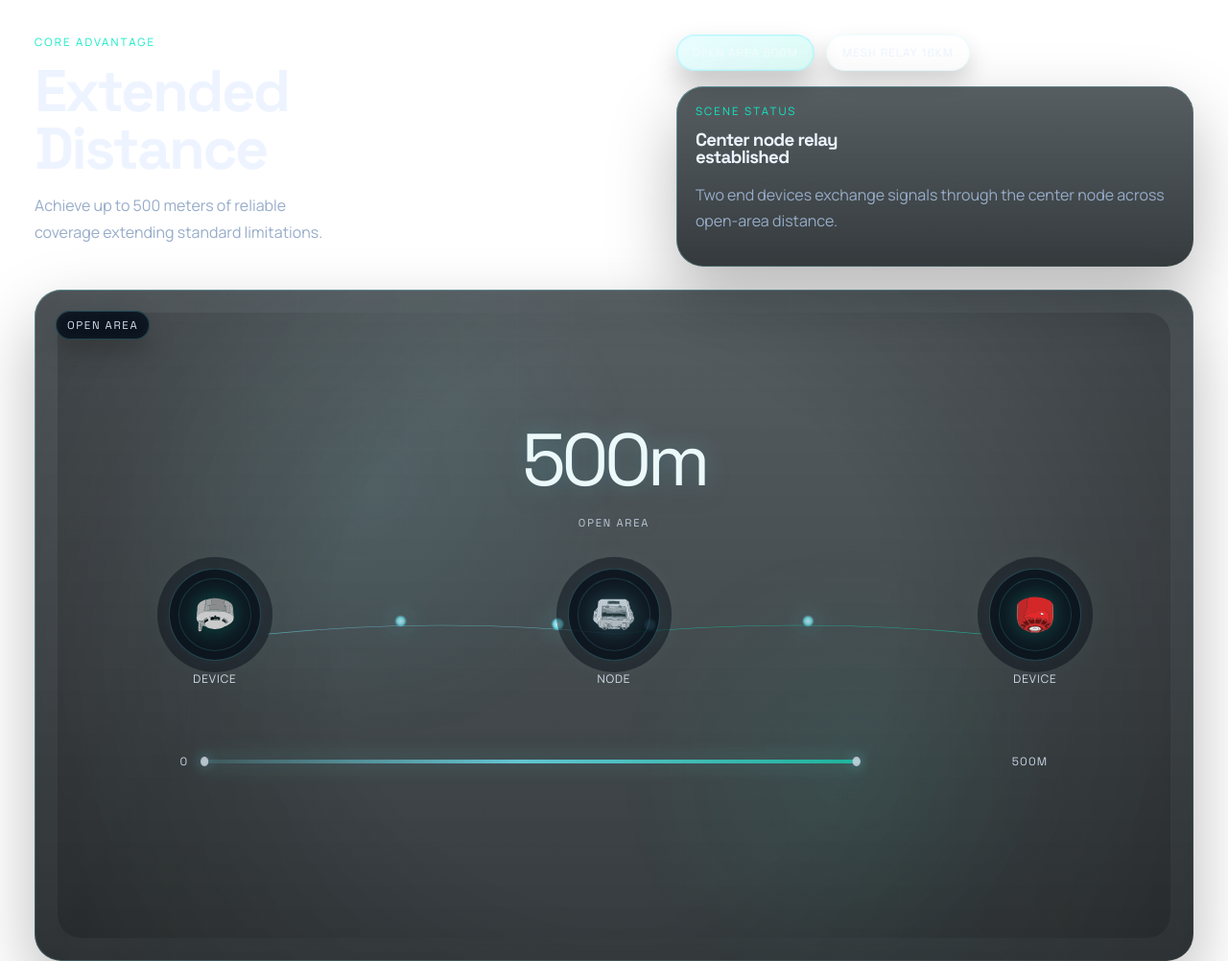
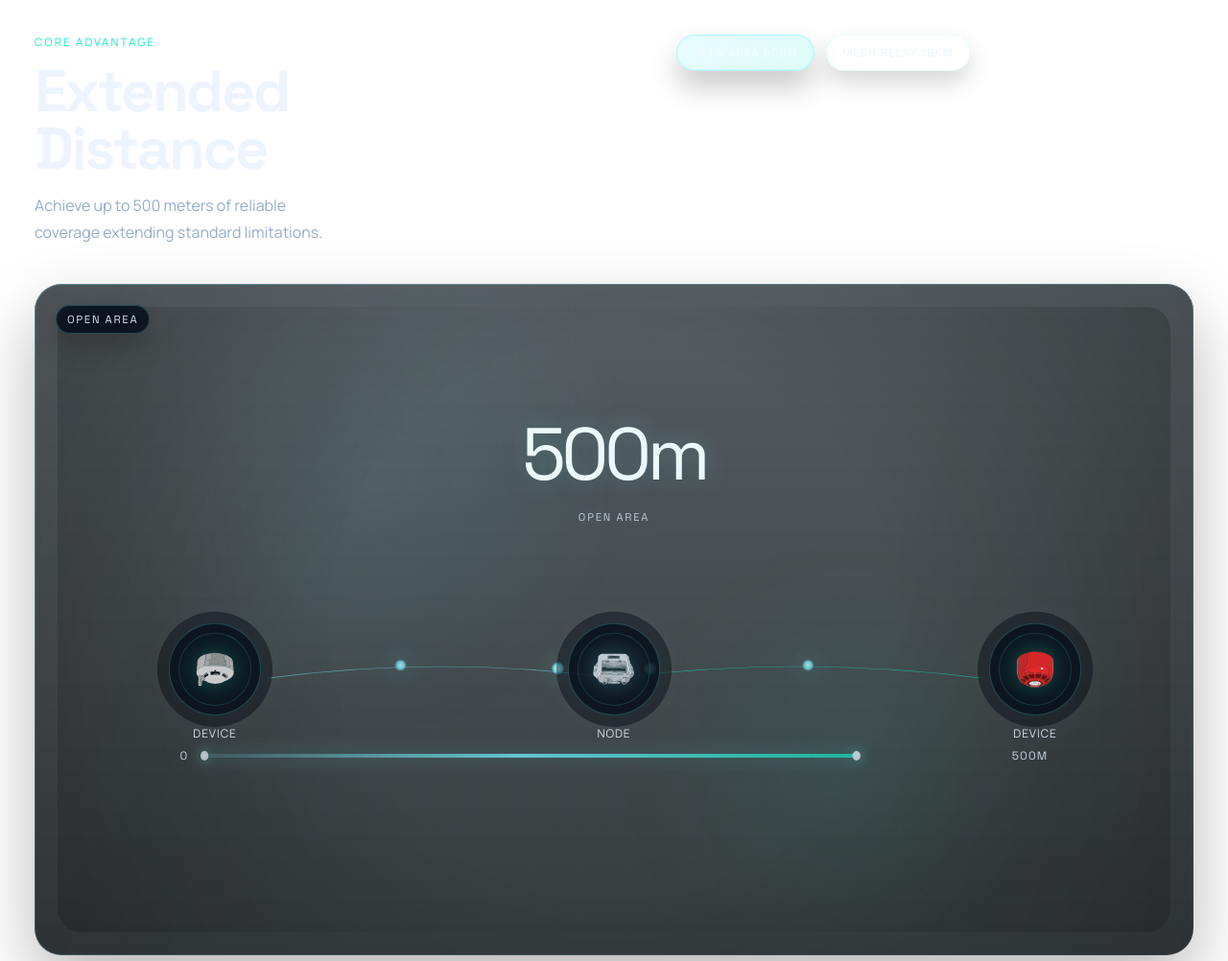
Before and after one commit to tel15675884839-byte/Mesh-System-Demonstration-PPT, a plain HTML site: page pages/distance.html in a window 1280 px wide. Shown: the top 1002 px of the page at 96% size. Drawn offline with Linux system fonts and the light colour scheme.

Commit message:
style(distance): remove status panel and deepen centered open-link arcs

```diff
--- a/css/pages/distance.css
+++ b/css/pages/distance.css
@@ -420,10 +420,14 @@
   bottom: 27%;
 }
 
+.scene-open {
+  --open-link-center-y: 58%;
+}
+
 .open-link {
   left: 0;
   right: 0;
-  top: calc(50% - 18px);
+  top: calc(var(--open-link-center-y) - 18px);
   height: 36px;
   background: none;
   box-shadow: none;
@@ -454,7 +458,7 @@
 }
 
 .pulse-open {
-  top: 50%;
+  top: var(--open-link-center-y);
   width: 14px;
   height: 14px;
   border-radius: 50%;
@@ -483,17 +487,17 @@
 
 .node-open-left-device {
   left: 10%;
-  top: 41%;
+  top: calc(var(--open-link-center-y) - (var(--node-size) / 2));
 }
 
 .node-open-node {
   left: calc(50% - (var(--node-size) / 2));
-  top: 41%;
+  top: calc(var(--open-link-center-y) - (var(--node-size) / 2));
 }
 
 .node-open-right-device {
   right: 8%;
-  top: 41%;
+  top: calc(var(--open-link-center-y) - (var(--node-size) / 2));
 }
 
 .metric-open {
@@ -904,6 +908,12 @@
     top: 42%;
   }
 
+  .node-open-left-device,
+  .node-open-node,
+  .node-open-right-device {
+    top: calc(var(--open-link-center-y) - (var(--node-size) / 2));
+  }
+
   .metric-open {
     top: 14%;
     font-size: clamp(2.4rem, 12vw, 3.4rem);
--- a/pages/distance.html
+++ b/pages/distance.html
@@ -26,11 +26,6 @@
           <button type="button" class="scene-toggle is-active" data-scene-target="open" aria-controls="distance-scene-open" aria-pressed="true">Open Area 500m</button>
           <button type="button" class="scene-toggle" data-scene-target="relay" aria-controls="distance-scene-relay" aria-pressed="false">Mesh Relay 16km</button>
         </div>
-        <div class="status-panel distance-status-panel" aria-live="polite">
-          <p class="eyebrow">Scene Status</p>
-          <h3 id="distance-status-title">Center node relay established</h3>
-          <p id="distance-status-copy">Two end devices exchange signals through the center node across open-area distance.</p>
-        </div>
       </div>
 
       <div class="visual-card distance-stage" data-scene="open" aria-label="Extended distance cinematic stage">
@@ -44,8 +39,8 @@
           </div>
           <div class="scene-link open-link" aria-hidden="true">
             <svg class="open-arc-svg" viewBox="0 0 100 24" preserveAspectRatio="none" role="presentation" aria-hidden="true">
-              <path class="open-arc-path open-arc-path-left" d="M 19 18 Q 34.5 6 50 18"></path>
-              <path class="open-arc-path open-arc-path-right" d="M 50 18 Q 66.5 6 83 18"></path>
+              <path class="open-arc-path open-arc-path-left" d="M 19 18 Q 34.5 2 50 18"></path>
+              <path class="open-arc-path open-arc-path-right" d="M 50 18 Q 66.5 2 83 18"></path>
             </svg>
           </div>
           <div class="signal-pulse pulse-open pulse-open-left" aria-hidden="true"></div>
```
